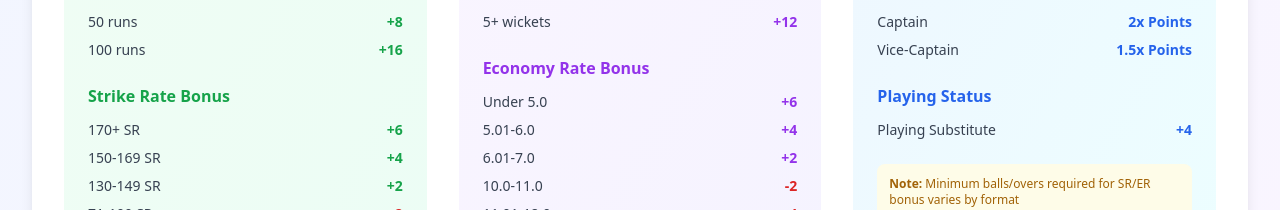
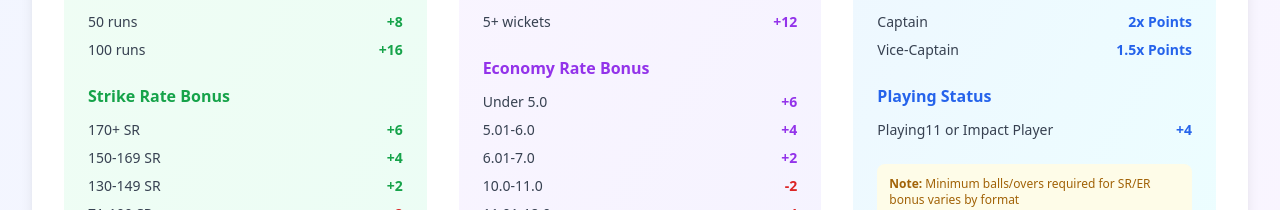
Before and after one commit to PurushothFounder/kodeshwara_website, a React (Vite) app: page / in a window 1280 px wide. Shown: the part 2420-2630 px from the top of the page. Built offline with nearby package versions, Linux system fonts and the light colour scheme.

Commit message:
final push

```diff
--- a/src/App.jsx
+++ b/src/App.jsx
@@ -630,7 +630,7 @@ const KodeshwaraFantasyWebsite = () => {
                 <h5 className="font-semibold text-blue-600 mb-3">Playing Status</h5>
                 <div className="space-y-2 text-sm">
                   <div className="flex justify-between">
-                    <span className="text-gray-700">Playing Substitute</span>
+                    <span className="text-gray-700">Playing11 or Impact Player</span>
                     <span className="font-semibold text-blue-600">+4</span>
                   </div>
                 </div>
```
